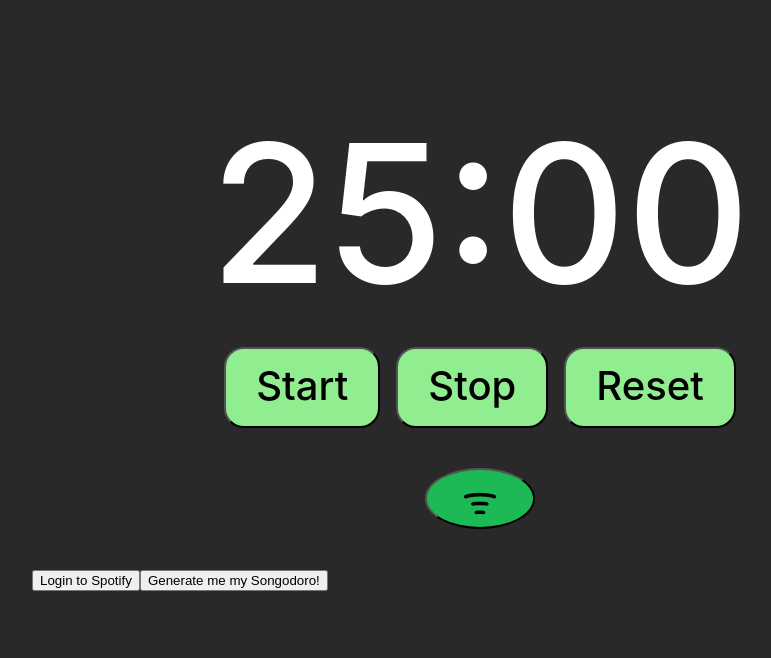
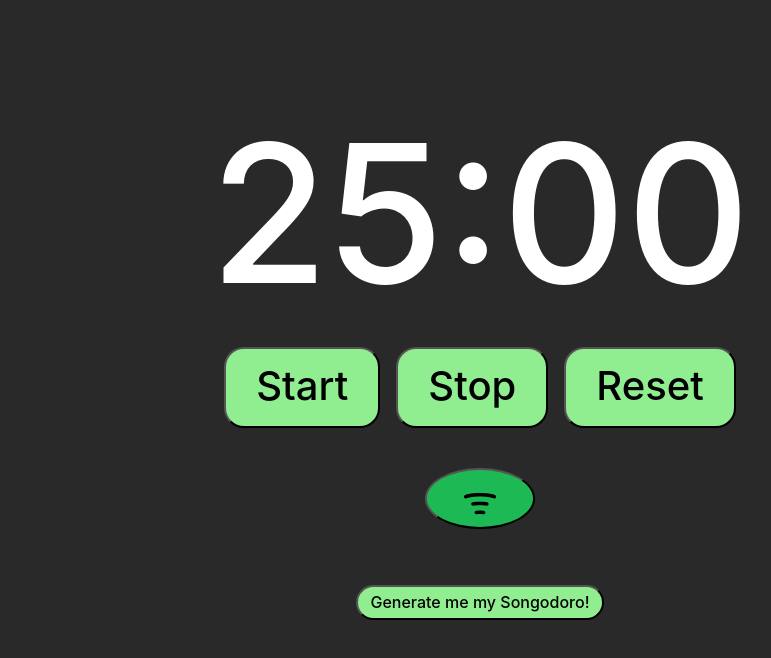
Before and after one commit to aerann/Songodoro, a React (Vite) app in the folder technova2023/: page / in a window 1280 px wide. Shown: the top 658 px of the page, without its empty margins (160-931 px from the left). Built offline with nearby package versions, Linux system fonts and the light colour scheme.

Commit message:
Last merge changes

```diff
--- a/technova2023/src/App.css
+++ b/technova2023/src/App.css
@@ -56,12 +56,31 @@ body {
   justify-content: center;
 }
 
+.generate {
+  background-color:#90ee90;
+  margin-top:1em;
+  margin-left:0.2em;
+  margin-right: 0.2em;
+  margin-bottom:8em;
+  padding-top:.3em;
+  padding-bottom:.4em;
+  padding-left:.75em;
+  padding-right:.75em;
+  border-radius: 20px;
+  font-size: 1em;
+  font-weight: 500;
+  font-family: inherit;
+  justify-content: center;
+}
+
+
 .spotify {
   background-color:#1DB954;
   font-size: 2.5em;
   font-family: Arial, Helvetica, sans-serif;
   padding-left: 35px;
   padding-right: 35px;
+  display: "flex";
   justify-content: center;
   color: black;
   text-align: center;
--- a/technova2023/src/App.jsx
+++ b/technova2023/src/App.jsx
@@ -114,13 +114,15 @@ function App() {
     <>
       <div className='App'>
         <Pomodoro/>
+        <div>
+          {!isLoggedIn && <button className="spotify" onClick={handleLogin}>ᯤ</button>}
+        </div>
+        <div>
+          <button className="generate" onClick={callapi}>Generate me my Songodoro!</button>
+        </div>
+        {playlistID &&
+          <iframe src={`https://open.spotify.com/embed/playlist/${playlistID}?utm_source=generator`} width="100%" height="352" frameBorder="0" allowFullScreen="" allow="autoplay; clipboard-write; encrypted-media; fullscreen; picture-in-picture" loading="lazy"></iframe>}
       </div>
-      {!isLoggedIn && <button onClick={handleLogin}>Login to Spotify</button>}
-      <button onClick={callapi}>Generate me my Songodoro!</button>
-
-
-      {playlistID &&
-        <iframe src={`https://open.spotify.com/embed/playlist/${playlistID}?utm_source=generator`} width="100%" height="352" frameBorder="0" allowFullScreen="" allow="autoplay; clipboard-write; encrypted-media; fullscreen; picture-in-picture" loading="lazy"></iframe>}
     </>
   )
 }
--- a/technova2023/src/components/Pomodoro.jsx
+++ b/technova2023/src/components/Pomodoro.jsx
@@ -1,5 +1,4 @@
 import { useState, useEffect } from "react"
-import SpotifyButton from "./SpotifyButton"
 
 export default function Pomodoro() {
 
@@ -57,8 +56,5 @@ export default function Pomodoro() {
             <button className="button" onClick={() => setTimerOn(false)}>Stop</button>
             <button className="button" onClick={Reset}>Reset</button>
         </div>
-        <div>
-            <button className="spotify" onClick={SpotifyButton}>ᯤ</button>
-        </div>
     </div>
 }
--- a/technova2023/src/components/SpotifyButton.jsx
+++ /dev/null
@@ -1,3 +0,0 @@
-export default function() {
-    return null
-}
```
